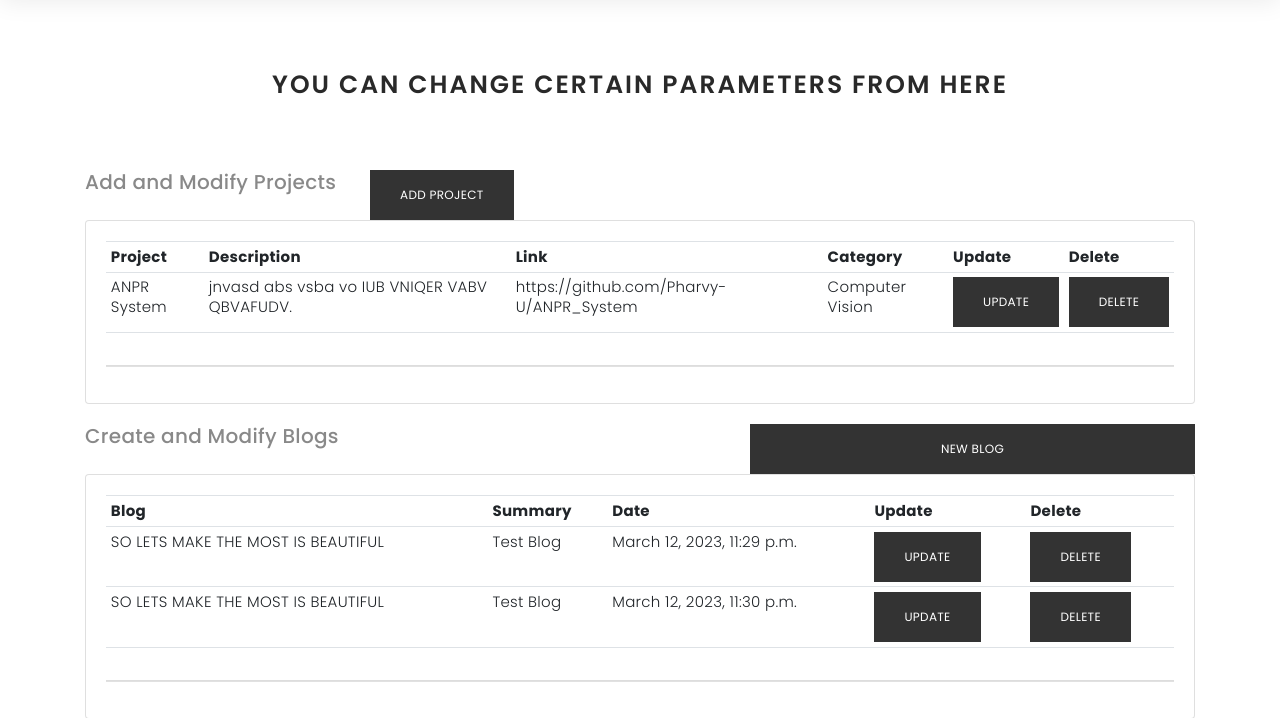
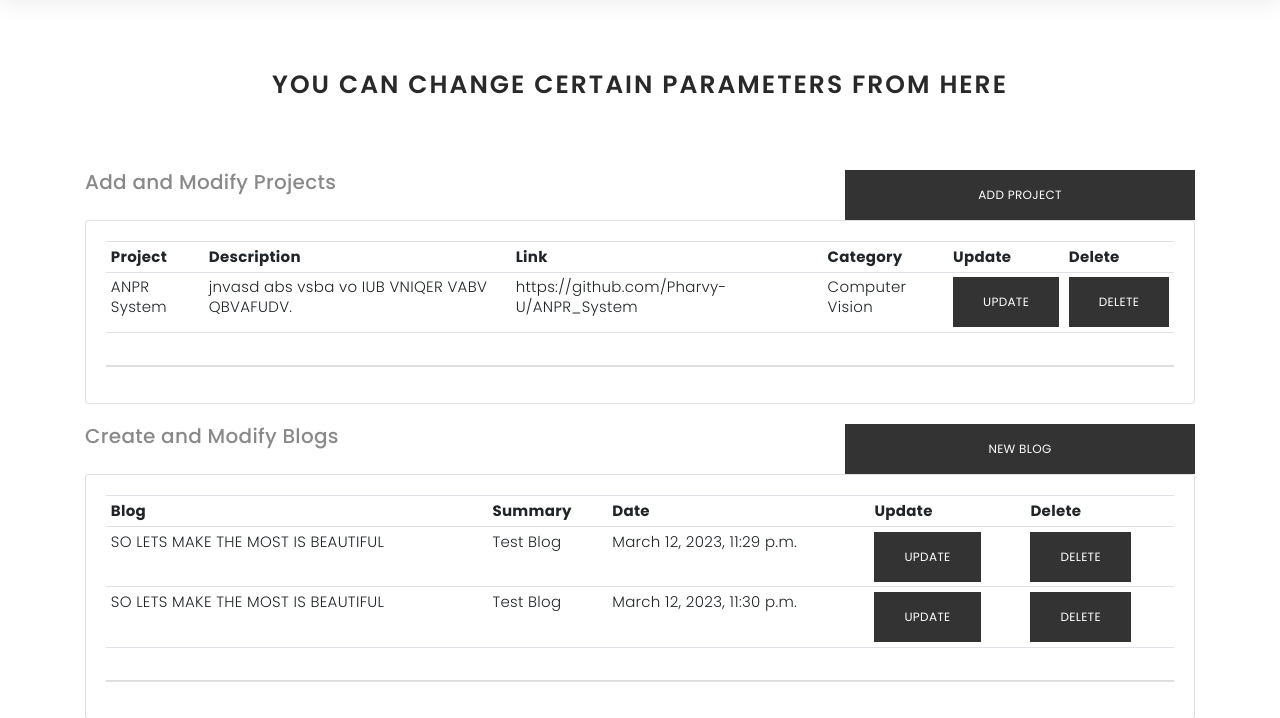
Before and after one commit to Pharvy-U/myweb, a Django app: page /control/ in a window 1280 px wide. Shown: the part 70-788 px from the top of the page. Run offline with Django 4.2, Linux system fonts and the light colour scheme; data comes from the database, SQL or seed files in the repository; some libraries are stand-ins or nearby versions; some web fonts are replaced.

Commit message:
first commit on production

```diff
--- a/portfolio/templates/portfolio/control.html
+++ b/portfolio/templates/portfolio/control.html
@@ -22,8 +22,8 @@
 	</div>
 	<div class="container align-items-center justify-content-between">
 		<div class="row">
-			<div class="col-md-3"><h5>Add and Modify Projects</h5></div>
-            <div class="col-md-6"><a class="btn" href="{% url 'create-project' %}">Add Project</a></div>
+			<div class="col-md-8"><h5>Add and Modify Projects</h5></div>
+            <div class="col-md-4"><a class="btn btn-block" href="{% url 'create-project' %}">Add Project</a></div>
 		</div>
 		<div class="card card-body">
 			<table class="table table-sm">
@@ -50,8 +50,8 @@
 		</div>
         <br>
         <div class="row">
-			<div class="col-md-7"><h5>Create and Modify Blogs</h5></div>
-			<div class="col-md-5"><a class="btn btn-block" href="{% url 'create-blog' %}">New Blog</a></div>
+			<div class="col-md-8"><h5>Create and Modify Blogs</h5></div>
+			<div class="col-md-4"><a class="btn btn-block" href="{% url 'create-blog' %}">New Blog</a></div>
 		</div>
 		<div class="card card-body">
 			<table class="table table-sm">
--- a/portfolio/views.py
+++ b/portfolio/views.py
@@ -97,7 +97,6 @@ def update_blog(request, id):
     blog = Blog.objects.get(id=id)
     form = BlogForm(instance=blog)
     if request.method == 'POST':
-        # blog = Blog(content=request.POST['desc'])
         form = BlogForm(request.POST, request.FILES, instance=blog)
         if form.is_valid():
             form.save()
```
Also changed, not shown: 3 other files.
